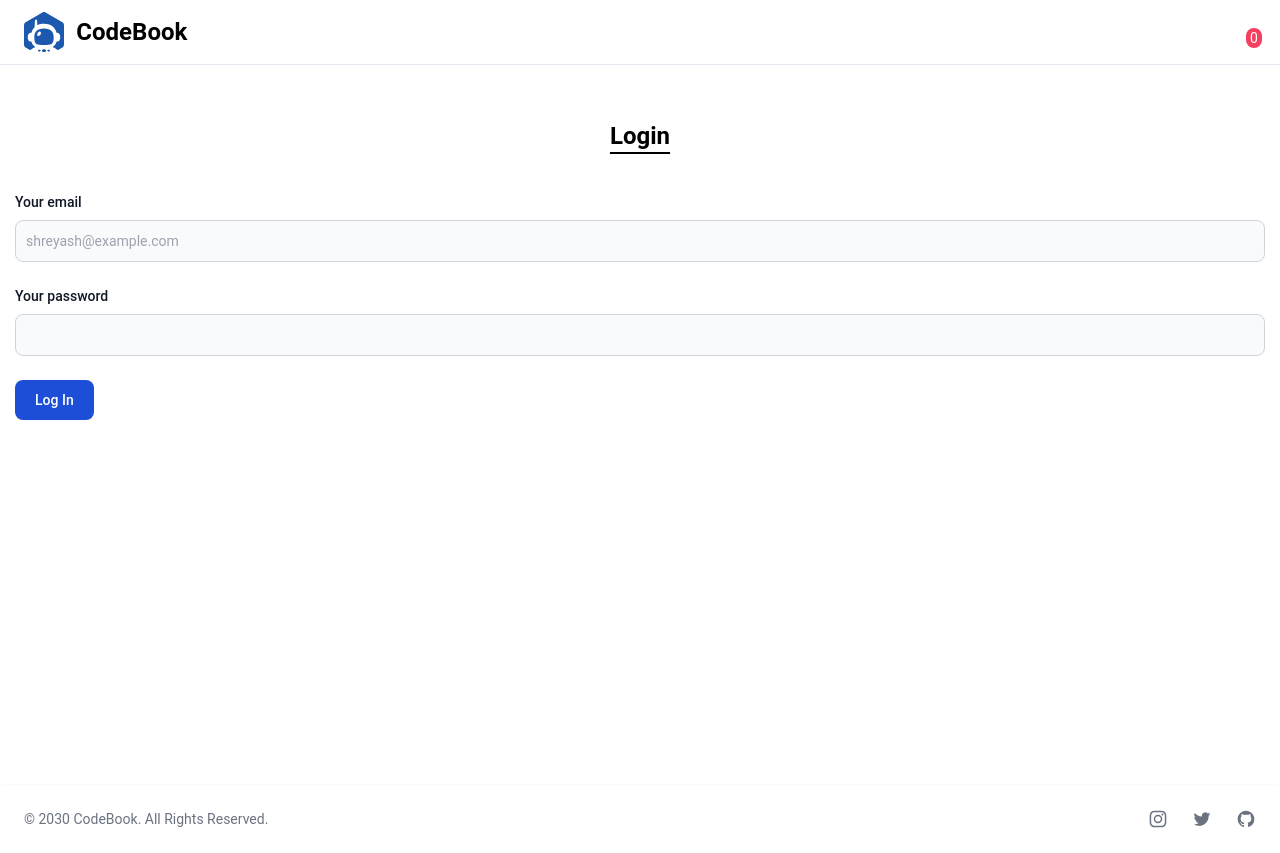
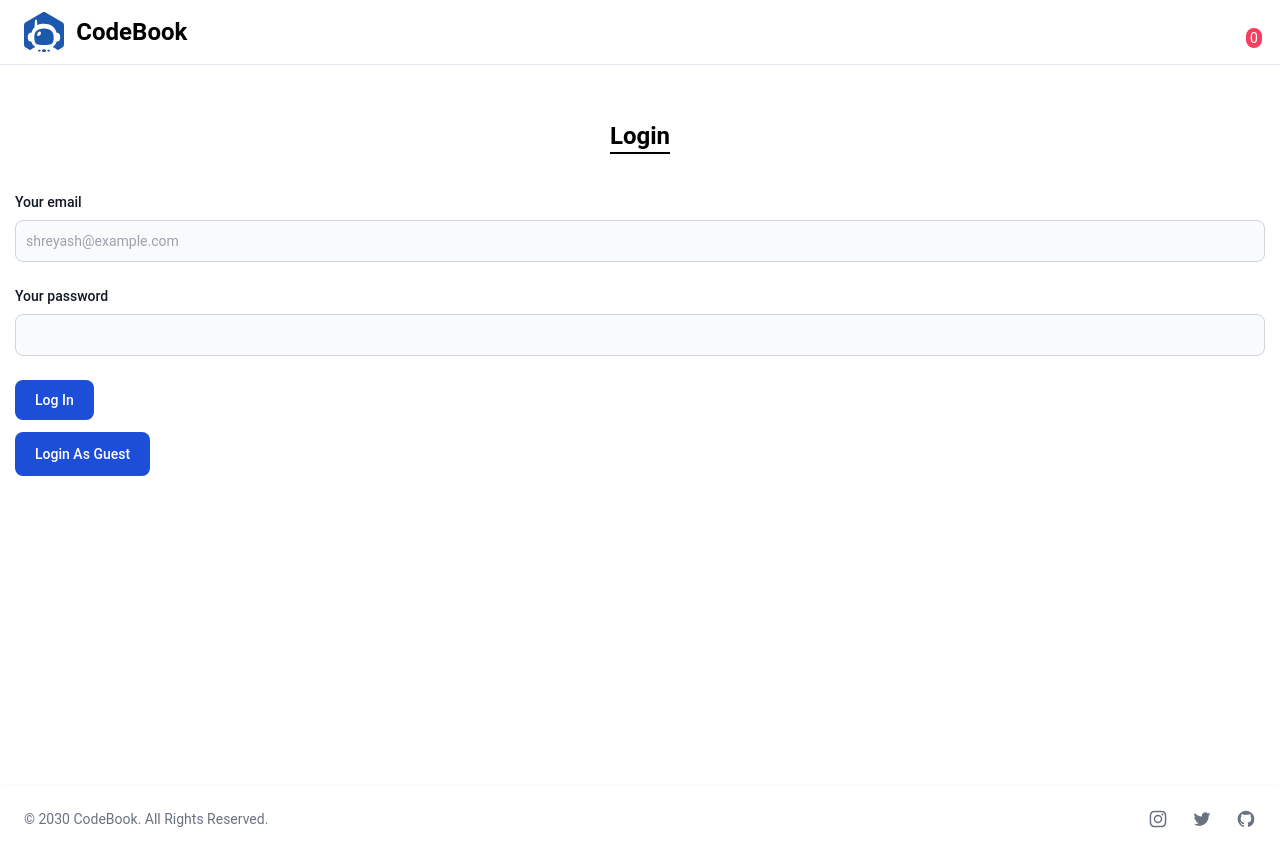
Before and after one commit to Shreyyyas22/codebook, a React (Create React App) app: page /login in a window 1280 px wide. Built offline with nearby package versions, Linux system fonts and the light colour scheme.

Commit message:
Login As Guest

```diff
--- a/src/pages/Login.js
+++ b/src/pages/Login.js
@@ -24,6 +24,21 @@
     }
 
   }
+
+  async function handleLoginGuest(){
+    email.current.value = "shreyash@example.com";
+    password.current.value ="Shreyash22";
+    try{
+    const authDetail = {
+      email: email.current.value,
+      password: password.current.value
+    }
+    const data = await login(authDetail)
+    data.accessToken ? navigate("/products") : toast.error(data);
+  } catch (error) {
+    toast.error(error.message, {closeButton: true, position: "bottom-center"});
+  }
+}
   return (
     <main>
       <section>
@@ -40,7 +55,7 @@
           </div>
           <button type="submit" className="text-white bg-blue-700 hover:bg-blue-800 focus:ring-4 focus:outline-none focus:ring-blue-300 font-medium rounded-lg text-sm w-full sm:w-auto px-5 py-2.5 text-center dark:bg-blue-600 dark:hover:bg-blue-700 dark:focus:ring-blue-800">Log In</button>
         </form>
-        {/* <button className="mt-3 cursor-pointer text-white bg-blue-700 hover:bg-blue-800 focus:ring-4 focus:outline-none focus:ring-blue-300 font-medium rounded-lg text-sm w-full sm:w-auto px-5 py-3 text-center dark:bg-blue-600 dark:hover:bg-blue-700 dark:focus:ring-blue-800">Login As Guest</button> */}
+        <button onClick={handleLoginGuest} className="mt-3 cursor-pointer text-white bg-blue-700 hover:bg-blue-800 focus:ring-4 focus:outline-none focus:ring-blue-300 font-medium rounded-lg text-sm w-full sm:w-auto px-5 py-3 text-center dark:bg-blue-600 dark:hover:bg-blue-700 dark:focus:ring-blue-800">Login As Guest</button>
     </main>
   )
 }
```
